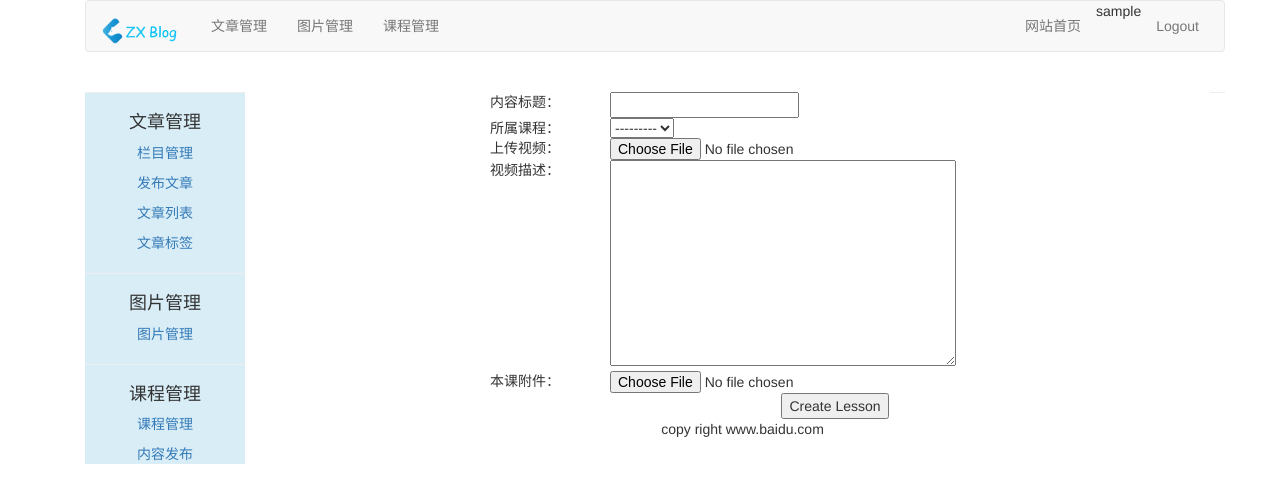
After one commit to HelloTecXin/ZXBlog, a Django app: page /course/create-lesson/ in a window 1280 px wide. The commit adds this page. Shown: the top 503 px of the page. Run offline with Django 3.2, Linux system fonts and the light colour scheme; the visitor is signed in with stand-in values (Sample User, id 1); data that the repository does not hold is empty; some libraries are stand-ins or nearby versions.

Commit message:
课程部分

```diff
--- a/mysite/course/forms.py
+++ b/mysite/course/forms.py
@@ -15,5 +15,5 @@ class CreateLessonForm(forms.ModelForm):
 
     def __init__(self,user,*args,**kwargs):  # 通过user 参数传入当前用户，用于下 筛选出当前用户的course值
         """重写__init__()初始化函数，让每个用户只能看到自己所设置的课程标题"""
-        super(CreateLessonForm, self).__init__(user,*args,**kwargs)
+        super(CreateLessonForm, self).__init__(*args,**kwargs)
         self.fields['course'].queryset = Course.objects.filter(user=user)
--- a/mysite/course/urls.py
+++ b/mysite/course/urls.py
@@ -1,7 +1,7 @@
 from django.urls import path
 from django.views.generic import TemplateView
 from .views import AboutView,CourseListView,ManageCourseListView
-from .views import CreateCourseView,DeleteCourseView
+from .views import CreateCourseView,DeleteCourseView,CreateLessonView
 
 app_name = "course"
 
@@ -12,6 +12,6 @@ urlpatterns =[
     path('manage-course/',ManageCourseListView.as_view(),name='manage_course'),
     path('create-course/',CreateCourseView.as_view(),name="create_course"),
     path('delete-course/<int:pk>/',DeleteCourseView.as_view(),name="delete_course"),
-
+    path('create-lesson/',CreateLessonView.as_view(),name="create_lesson"),
 
 ]
--- a/mysite/templates/article/leftslider.html
+++ b/mysite/templates/article/leftslider.html
@@ -16,6 +16,7 @@
     <div class="text-center" style="margin-top:5px">
         <p><h4>课程管理</h4></p>
         <p><a href="{% url 'course:manage_course' %}">课程管理</a> </p>
+        <p><a href="{% url 'course:create_lesson' %}">内容发布</a> </p>
     </div>
 
 </div>
--- /dev/null
+++ b/mysite/templates/course/manage/create_lesson.html
@@ -0,0 +1,34 @@
+{% extends "article/base.html" %}
+{% block title %}create lesson {% endblock %}
+{% block content %}
+<div style="margin-left: 200px;margin-top: 10px;">
+    <form enctype="multipart/form-data" action="." method="post" class="form-horizontal">
+        {% csrf_token %}
+        <div style="margin-top: 10px;">
+            <div class="col-md-2 text-left"><span>内容标题：</span></div>
+            <div class="col-md-10 text-left">{{ form.title }}</div>
+        </div>
+        <div style="margin-top: 12px;">
+            <div class="col-md-2 text-left"><span>所属课程：</span></div>
+            <div class="col-md-10 text-left">{{ form.course }}</div>
+        </div>
+        <div style="margin-top: 20px;">
+            <div class="col-md-2 text-left"><span>上传视频：</span></div>
+            <div class="col-md-10 text-left">{{ form.video }}</div>
+        </div>
+        <div style="margin-top: 20px;">
+            <div class="col-md-2 text-left"><span>视频描述：</span></div>
+            <div class="col-md-10 text-left">{{ form.description }}</div>
+        </div>
+        <div style="margin-top: 20px;">
+            <div class="col-md-2 text-left"><span>本课附件：</span></div>
+            <div class="col-md-10 text-left">{{ form.attach }}</div>
+        </div>
+        <div style="margin-top: 20px;" class="text-center">
+            <input type="submit" value="Create Lesson">
+        </div>
+
+    </form>
+</div>
+
+{% endblock %}
```
Also changed, not shown: mysite/media/courses/user_2/project.json (added, +23 -0 lines).
